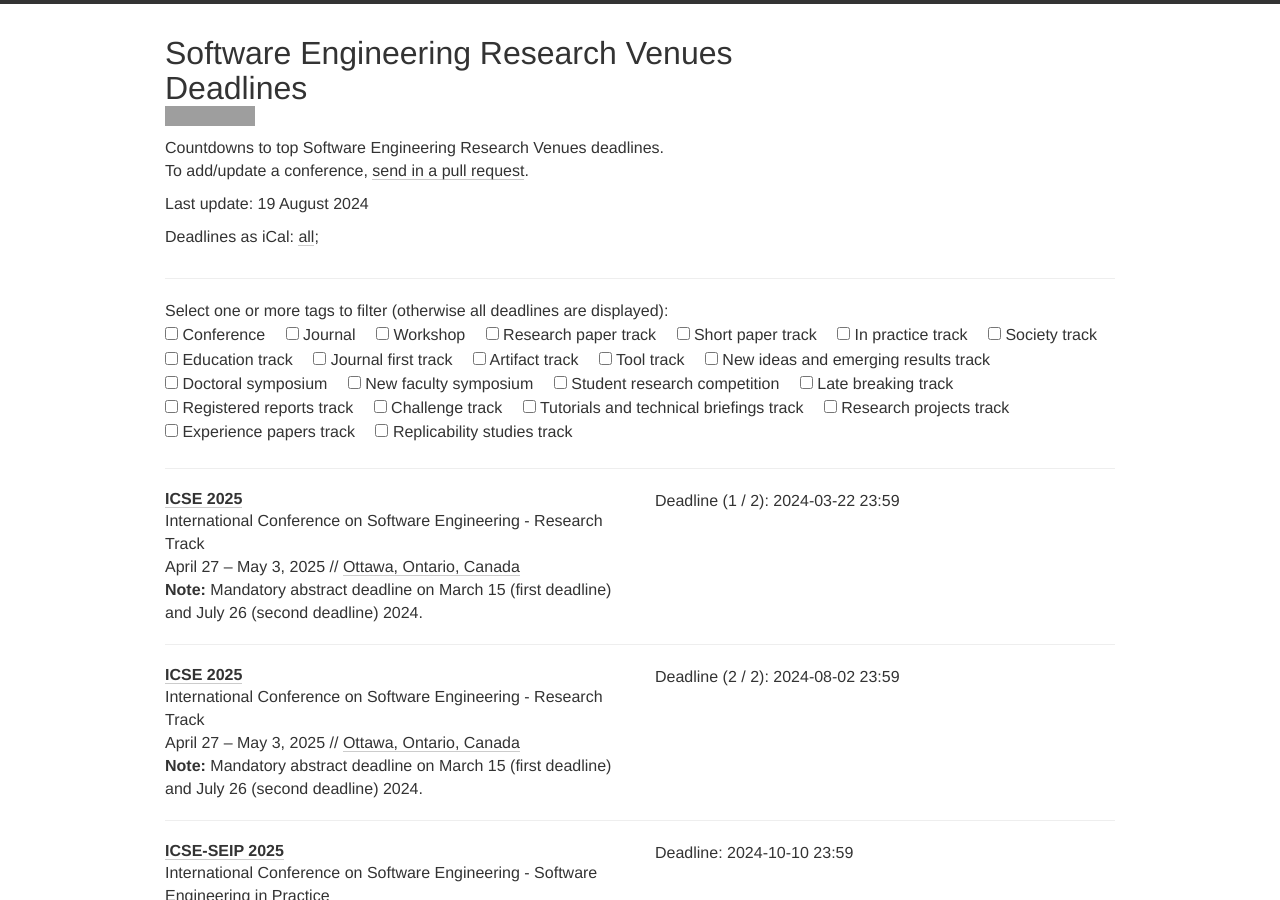
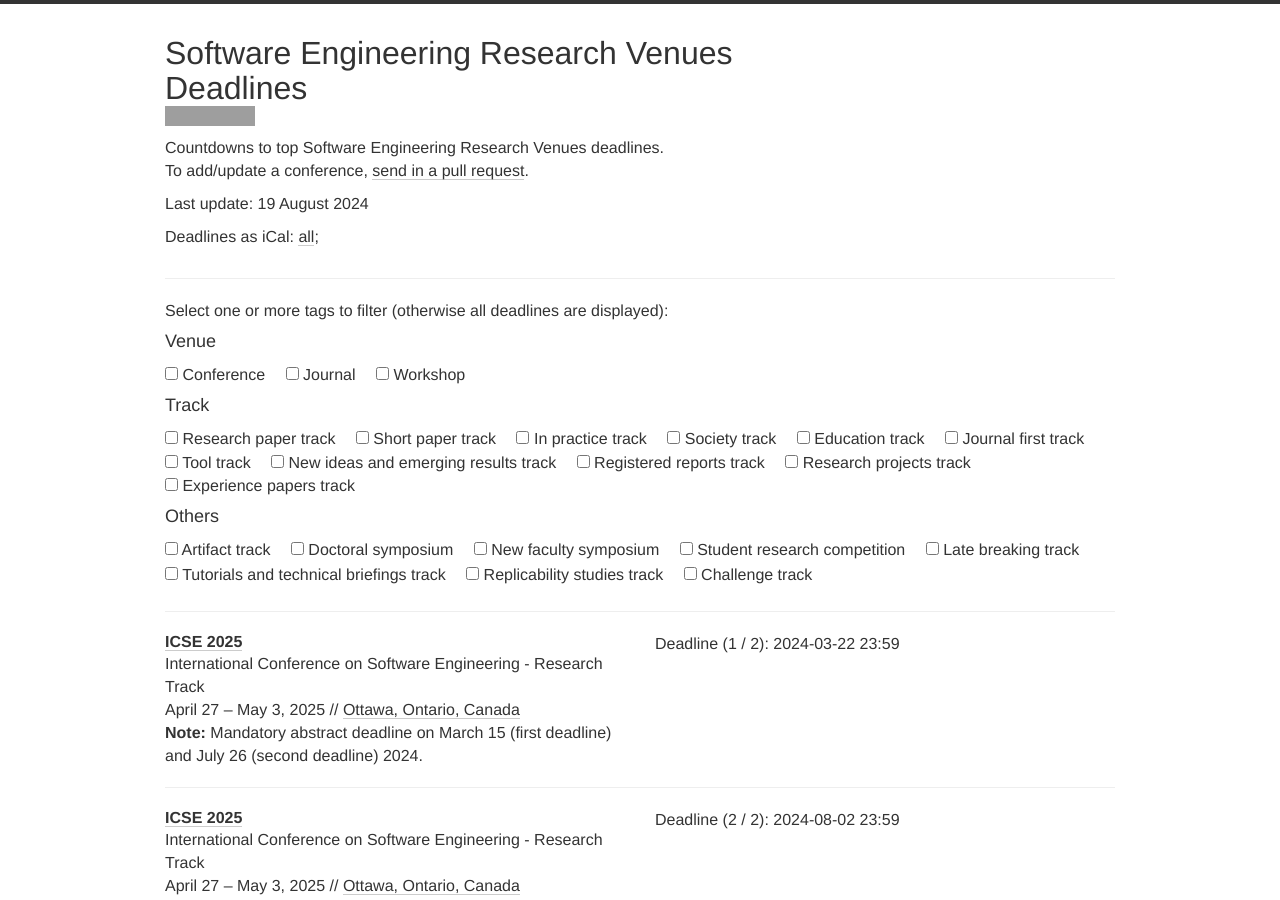
Before and after one commit to se-deadlines/se-deadlines.github.io, a Jekyll site: the page built from index.html, in a window 1280 px wide and 900 px high. Built offline with Jekyll 4.4.1, drawn with Linux system fonts in a browser that asks for light colours; nearby versions of some CDN libraries; grey boxes are pictures that could not be loaded.

Commit message:
Updated the  of conferences and tracks to group them in a better way.

```diff
--- a/index.html
+++ b/index.html
@@ -42,8 +42,11 @@
             <!-- <div class="well"> -->
               Select one or more tags to filter (otherwise all deadlines are displayed):
               <form class="form-inline">
+                {% assign grouped_types = site.data.types | group_by: 'type' %}
+                {% for group in grouped_types %}
                 <div class="form-group">
-                  {% for type in site.data.types %}
+                  <h4>{{ group.name | capitalize }}</h4> <!-- Group heading based on the type -->
+                  {% for type in group.items %}
                   <div class="checkbox">
                     <label>
                       <input type="checkbox" id="{{ type.tag }}-checkbox" class=""> {{ type.name }}
@@ -51,6 +54,7 @@
                   </div>
                   {% endfor %}
                 </div>
+                {% endfor %}
               </form>
             <!-- </div> -->
           </div>
```
Also changed, not shown: _data/types.yml (+25 -22 lines).
